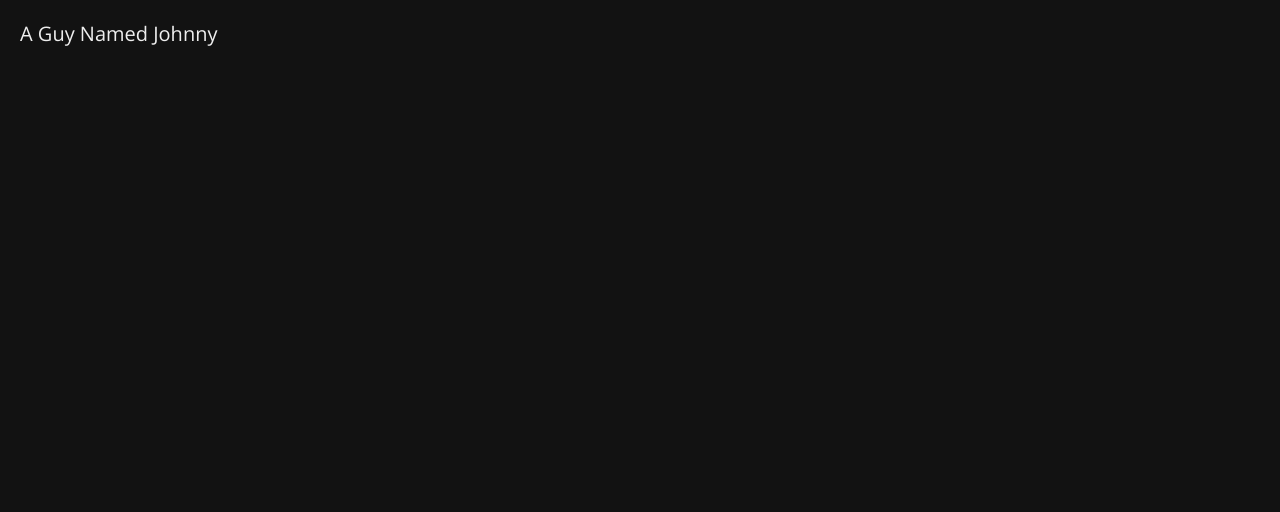
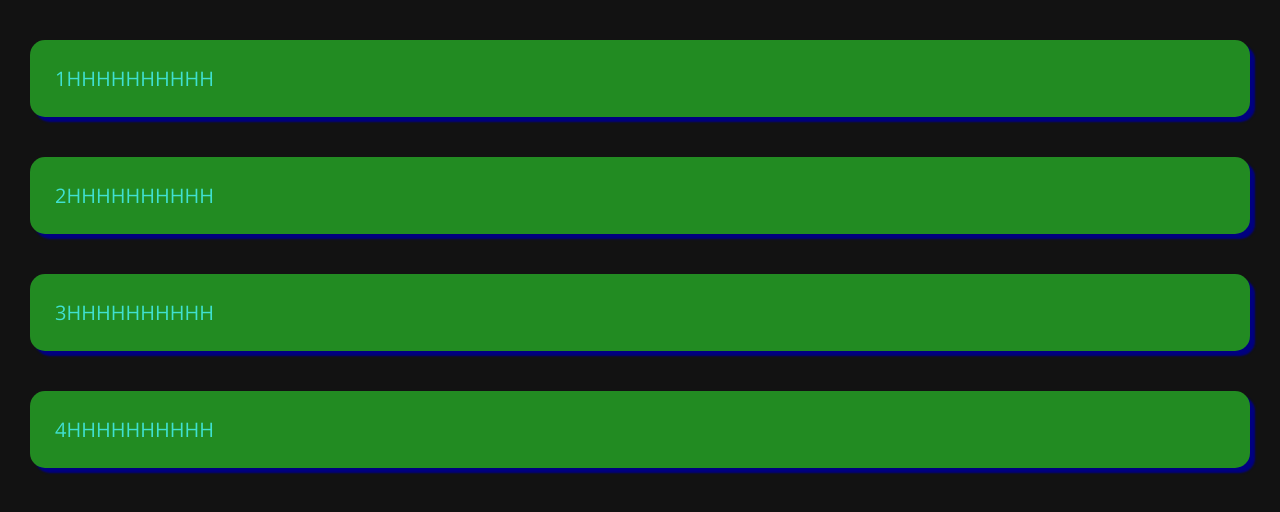
Before and after one commit to Ninjago77/a-guy-named-johnny, a plain HTML site: page index.html in a window 1280 px wide. Drawn offline with nearby package versions, Linux system fonts and the light colour scheme.

Commit message:
adding formatting based stuff & css

```diff
--- a/index.html
+++ b/index.html
@@ -8,7 +8,28 @@
         <link rel="stylesheet" href="./style.css">
     </head>
     <body>
-        A Guy Named Johnny
+        <div class="row">
+            <div class="column">
+                <div class="card">
+                    <!-- f -->1HHHHHHHHHH
+                </div>
+            </div>
+            <div class="column">
+                <div class="card">
+                    <!-- f -->2HHHHHHHHHH
+                </div>
+            </div>
+            <div class="column">
+                <div class="card">
+                    <!-- f -->3HHHHHHHHHH
+                </div>
+            </div>
+            <div class="column">
+                <div class="card">
+                    <!-- f -->4HHHHHHHHHH
+                </div>
+            </div>
+        </div>
         <script src="./main.js"></script>
     </body>
 </html>
--- a/style.css
+++ b/style.css
@@ -1,8 +1,47 @@
 @import url('https://fonts.googleapis.com/css2?family=Open+Sans');
+* {
+    box-sizing: border-box;
+}
+:root {
+    --bgcolor: #121212;
+    --onprimary: #40E0D0;
+    --primary: #228B22;
+    --secondary: #000080;
+}
 body {
-    background-color: #121212;
+    background-color: var(--bgcolor);
+    color: var(--onprimary);
     font-family: "Open Sans";
     font-size: 1.25em;
-    color: #eeeeee;
     margin: 1em;
 }
+
+.card {
+    border-radius: 15px;
+    background-color: var(--primary);
+    margin-bottom: 1em;
+    margin-top: 2em;
+    padding: 1.25em;
+    display: flex;
+    justify-content: space-between;
+    align-items: center;
+    transition: all 0.2s ease-in-out;
+    box-shadow: 5px 5px 2px var(--secondary);
+}
+
+.column {
+}
+
+@media screen and (min-width: 768px) {
+    .card {
+        flex-direction: row;
+        justify-content: space-between;
+        align-items: center;
+        margin-left: 0.5em;
+        margin-right: 0.5em;
+    }
+
+    .column {
+    }
+
+}
```
